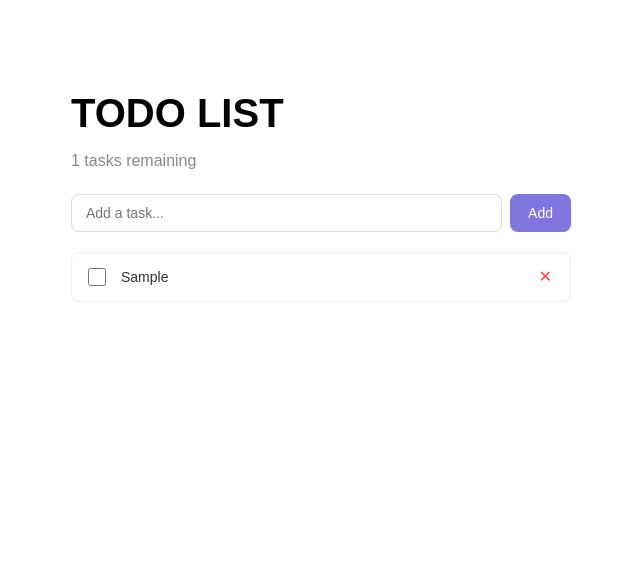
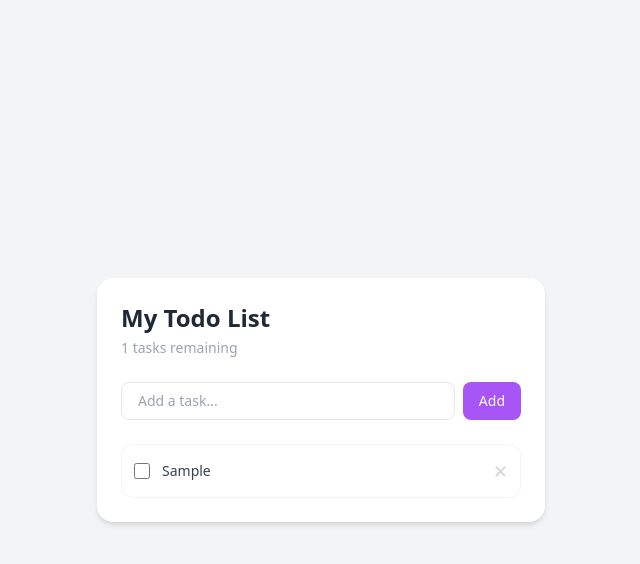
Before and after one commit to AtharvaGole10/my-app, a React (Create React App) app: page / in a window 1280 px wide. Both pictures are taken after typing "Sample" into the empty fields and a click on the button "Add". Shown: the top 564 px of the page, without its empty margins (319-959 px from the left). Built offline with nearby package versions, Linux system fonts and the light colour scheme.

Commit message:
Add Tailwind to the website

```diff
--- /dev/null
+++ b/postcss.config.js
@@ -0,0 +1,6 @@
+module.exports = {
+  plugins: {
+    tailwindcss: {},
+    autoprefixer: {},
+  },
+}
--- a/src/App.js
+++ b/src/App.js
@@ -1,4 +1,4 @@
-import TodoApp from "./TodoApp"
+import TodoApp from './TodoApp'
 
 export default function App() {
   return (
--- a/src/TodoApp.js
+++ b/src/TodoApp.js
@@ -26,69 +26,67 @@ export default function TodoApp() {
   }
 
   return (
-    <div style={{ maxWidth: "500px", margin: "40px auto", padding: "24px",
-      fontFamily: "sans-serif" }}>
+    <div className="min-h-screen bg-gray-100 flex items-center justify-center p-4">
+      <div className="bg-white rounded-2xl shadow-md w-full max-w-md p-6">
 
-      <h1 style={{ fontSize: "40px", marginBottom: "8px" }}>
-        TODO LIST
+        <h1 className="text-2xl font-semibold text-gray-800 mb-1">
+          My Todo List
         </h1>
-      <p style={{ color: "#888", marginBottom: "24px" }}>
+        <p className="text-sm text-gray-400 mb-6">
           {todos.filter(t => !t.done).length} tasks remaining
         </p>
 
-      <div style={{ display: "flex", gap: "8px", marginBottom: "20px" }}>
+        {/* Input row */}
+        <div className="flex gap-2 mb-6">
           <input
             value={input}
             onChange={(e) => setInput(e.target.value)}
             onKeyDown={handleKey}
             placeholder="Add a task..."
-          style={{ flex: 1, padding: "10px 14px", borderRadius: "8px",
-            border: "1px solid #ddd", fontSize: "14px" }}
+            className="flex-1 border border-gray-200 rounded-lg px-4 py-2 text-sm focus:outline-none focus:ring-2 focus:ring-purple-400"
           />
           <button
             onClick={addTodo}
-          style={{ padding: "10px 18px", borderRadius: "8px",
-            background: "#7F77DD", color: "white",
-            border: "none", cursor: "pointer", fontSize: "14px" }}
+            className="bg-purple-500 hover:bg-purple-600 text-white px-4 py-2 rounded-lg text-sm font-medium transition"
           >
             Add
           </button>
         </div>
 
+        {/* Todo list */}
+        <div className="flex flex-col gap-2">
           {todos.map((todo, index) => (
-        <div key={index} style={{ display: "flex", alignItems: "center",
-          gap: "12px", padding: "12px", marginBottom: "8px",
-          borderRadius: "8px", border: "1px solid #eee",
-          background: todo.done ? "#f9f9f9" : "white" }}>
-
+            <div
+              key={index}
+              className="flex items-center gap-3 p-3 rounded-xl border border-gray-100 hover:border-gray-200 transition"
+            >
               <input
                 type="checkbox"
                 checked={todo.done}
                 onChange={() => toggleTodo(index)}
-            style={{ width: "18px", height: "18px", cursor: "pointer" }}
+                className="w-4 h-4 accent-purple-500 cursor-pointer"
               />
-
-          <span style={{ flex: 1, fontSize: "14px",
-            textDecoration: todo.done ? "line-through" : "none",
-            color: todo.done ? "#aaa" : "#333" }}>
+              <span className={`flex-1 text-sm ${todo.done ? "line-through text-gray-300" : "text-gray-700"}`}>
                 {todo.task}
               </span>
-
               <button
                 onClick={() => deleteTodo(index)}
-            style={{ background: "none", border: "none",
-              color: "#ff4444", cursor: "pointer", fontSize: "16px" }}
+                className="text-gray-300 hover:text-red-400 transition text-lg"
               >
                 ✕
               </button>
             </div>
           ))}
+        </div>
 
+        {/* Empty state */}
         {todos.length === 0 && (
-        <p style={{ textAlign: "center", color: "#bbb", marginTop: "40px" }}>
+          <p className="text-center text-gray-300 text-sm mt-8">
             No tasks yet. Add one above!
           </p>
         )}
+
+      </div>
     </div>
   )
 }
--- a/src/index.css
+++ b/src/index.css
@@ -1,13 +1,3 @@
-body {
-  margin: 0;
-  font-family: -apple-system, BlinkMacSystemFont, 'Segoe UI', 'Roboto', 'Oxygen',
-    'Ubuntu', 'Cantarell', 'Fira Sans', 'Droid Sans', 'Helvetica Neue',
-    sans-serif;
-  -webkit-font-smoothing: antialiased;
-  -moz-osx-font-smoothing: grayscale;
-}
-
-code {
-  font-family: source-code-pro, Menlo, Monaco, Consolas, 'Courier New',
-    monospace;
-}
+@tailwind base;
+@tailwind components;
+@tailwind utilities;
--- /dev/null
+++ b/src/index.html
@@ -0,0 +1,6 @@
+<head>
+    <meta charset="utf-8" />
+    <meta name="viewport" content="width=device-width, initial-scale=1" />
+    <title>React App</title>
+    <script src="https://cdn.tailwindcss.com"></script>
+</head>
--- a/src/index.js
+++ b/src/index.js
@@ -2,7 +2,6 @@ import React from 'react';
 import ReactDOM from 'react-dom/client';
 import './index.css';
 import App from './App';
-import reportWebVitals from './reportWebVitals';
 
 const root = ReactDOM.createRoot(document.getElementById('root'));
 root.render(
@@ -10,8 +9,3 @@ root.render(
     <App />
   </React.StrictMode>
 );
-
-// If you want to start measuring performance in your app, pass a function
-// to log results (for example: reportWebVitals(console.log))
-// or send to an analytics endpoint. Learn more: https://bit.ly/CRA-vitals
-reportWebVitals();
--- /dev/null
+++ b/tailwind.config.js
@@ -0,0 +1,10 @@
+/** @type {import('tailwindcss').Config} */
+module.exports = {
+  content: [
+    "./src/**/*.{js,jsx,ts,tsx}",
+  ],
+  theme: {
+    extend: {},
+  },
+  plugins: [],
+}
```
Also changed, not shown: package.json (+7 -0 lines), 1 other file (tests, documents, lock files or other folders). Lines whose indentation alone changed are shown as unchanged.
